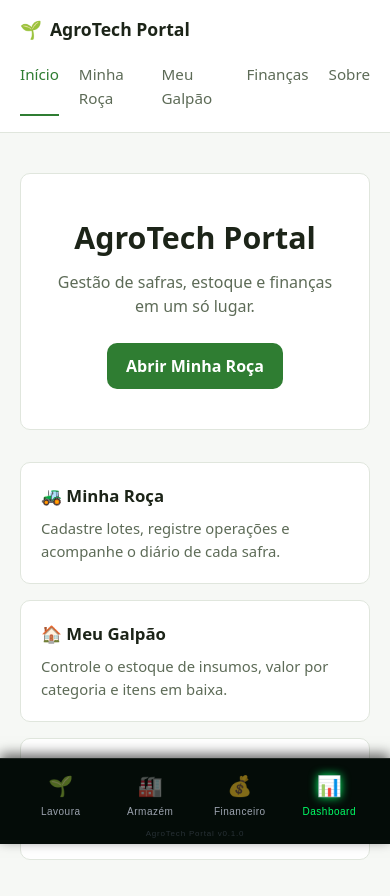
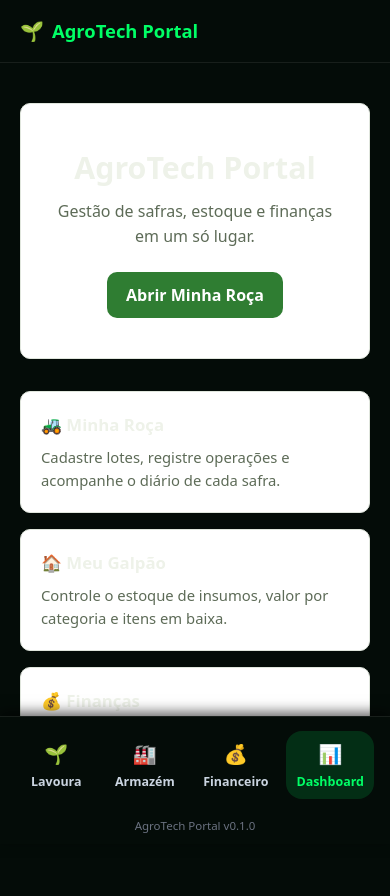
Before and after one commit to alexandrelixinski/agrotech-portal, a React (Vite) app: page / in a window 390 px wide. Shown: the top 896 px of the page. After the commit the page ends 844 px from the top, so only its background shows below. Built offline with nearby package versions, Linux system fonts and the light colour scheme; no server answers.

Commit message:
Update layout: fixed sidebar and mobile navigation styling

```diff
--- a/src/components/layout/Footer.tsx
+++ b/src/components/layout/Footer.tsx
@@ -1,87 +1,33 @@
+import { NavLink } from 'react-router-dom'
 import { APP_NAME, APP_VERSION } from '@/lib/constants'
 
 export function Footer() {
-  const neonGreen = "#00FF66";
-
-  // Identifica a página atual
-  const currentPath = typeof window !== 'undefined' ? window.location.pathname : '/roca';
-
   const menuItems = [
     { label: 'Lavoura', path: '/roca', icon: '🌱' },
     { label: 'Armazém', path: '/galpao', icon: '🏭' },
     { label: 'Financeiro', path: '/financas', icon: '💰' },
     { label: 'Dashboard', path: '/', icon: '📊' },
-  ];
+  ]
 
   return (
-    <footer style={{
-      position: 'fixed',
-      bottom: 0,
-      left: 0,
-      right: 0,
-      backgroundColor: '#040C08',
-      borderTop: '1px solid rgba(255, 255, 255, 0.1)',
-      zIndex: 9999,
-      boxShadow: '0 -4px 12px rgba(0,0,0,0.6)',
-      fontFamily: 'sans-serif'
-    }}>
-      {/* Container dos Botões */}
-      <div style={{
-        maxWidth: '440px',
-        margin: '0 auto',
-        display: 'flex',
-        justifyContent: 'space-around',
-        alignItems: 'center',
-        padding: '8px 16px 4px 16px'
-      }}>
-        {menuItems.map((item) => {
-          const isActive = currentPath === item.path || (item.path === '/' && currentPath === '');
+    <footer className="app-footer">
+      <nav className="app-footer__menu" aria-label="Navegação principal">
+        {menuItems.map((item) => (
+          <NavLink
+            key={item.path}
+            to={item.path}
+            end={item.path === '/'}
+            className={({ isActive }) =>
+              isActive ? 'app-footer__link app-footer__link--active' : 'app-footer__link'
+            }
+          >
+            <span className="app-footer__icon">{item.icon}</span>
+            <span className="app-footer__label">{item.label}</span>
+          </NavLink>
+        ))}
+      </nav>
 
-          return (
-            <a
-              key={item.path}
-              href={item.path}
-              style={{
-                display: 'flex',
-                flexDirection: 'column',
-                alignItems: 'center',
-                justifyContent: 'center',
-                flex: 1,
-                padding: '4px 0',
-                textDecoration: 'none',
-                WebkitTapHighlightColor: 'transparent'
-              }}
-            >
-              <span style={{
-                fontSize: '20px',
-                marginBottom: '2px',
-                filter: isActive ? `drop-shadow(0 0 5px ${neonGreen})` : 'none',
-                opacity: isActive ? 1 : 0.5
-              }}>
-                {item.icon}
-              </span>
-              <span style={{
-                fontSize: '10px',
-                fontWeight: 500,
-                letterSpacing: '0.05em',
-                color: isActive ? neonGreen : '#9CA3AF'
-              }}>
-                {item.label}
-              </span>
-            </a>
-          );
-        })}
-      </div>
-
-      {/* Versão do App */}
-      <div style={{
-        fontSize: '8px',
-        color: '#4B5563',
-        textAlign: 'center',
-        paddingBottom: '4px',
-        letterSpacing: '0.1em',
-        opacity: 0.5
-      }}>
+      <div className="app-footer__meta">
         {APP_NAME} v{APP_VERSION}
       </div>
     </footer>
--- a/src/components/layout/Header.tsx
+++ b/src/components/layout/Header.tsx
@@ -1,14 +1,6 @@
 import { NavLink } from 'react-router-dom'
 
 import { ROUTES } from '@/routes/paths'
-
-const NAV_ITEMS = [
-  { to: ROUTES.home, label: 'Início', end: true },
-  { to: ROUTES.roca, label: 'Minha Roça', end: false },
-  { to: ROUTES.galpao, label: 'Meu Galpão', end: false },
-  { to: ROUTES.financas, label: 'Finanças', end: false },
-  { to: ROUTES.about, label: 'Sobre', end: false },
-]
 
 export function Header() {
   return (
@@ -20,21 +12,6 @@ export function Header() {
           </span>
           AgroTech Portal
         </NavLink>
-
-        <nav className="app-nav" aria-label="Navegação principal">
-          {NAV_ITEMS.map((item) => (
-            <NavLink
-              key={item.to}
-              to={item.to}
-              end={item.end}
-              className={({ isActive }) =>
-                isActive ? 'app-nav__link app-nav__link--active' : 'app-nav__link'
-              }
-            >
-              {item.label}
-            </NavLink>
-          ))}
-        </nav>
       </div>
     </header>
   )
--- a/src/styles/global.css
+++ b/src/styles/global.css
@@ -81,8 +81,8 @@ a {
 
 /* Header */
 .app-header {
-  border-bottom: 1px solid var(--color-border);
-  background-color: var(--color-surface);
+  background-color: #040c08;
+  border-bottom: 1px solid rgba(255, 255, 255, 0.08);
 }
 
 .app-header__inner {
@@ -99,43 +99,160 @@ a {
   align-items: center;
   gap: 0.5rem;
   font-weight: 700;
-  font-size: 1.1rem;
+  font-size: 1.15rem;
+  color: #00ff66;
 }
 
-.app-nav {
-  display: flex;
-  gap: 1.25rem;
+.app-header__logo {
+  font-size: 1.2rem;
 }
 
-.app-nav__link {
-  color: var(--color-muted);
-  font-size: 0.95rem;
-  padding-block: 0.25rem;
-  border-bottom: 2px solid transparent;
+/* Footer / Bottom nav / Sidebar */
+.app-footer {
+  position: fixed;
+  left: 0;
+  right: 0;
+  bottom: 0;
+  background-color: #040c08;
+  border-top: 1px solid rgba(255, 255, 255, 0.08);
+  z-index: 9999;
+  box-shadow: 0 -4px 12px rgba(0, 0, 0, 0.6);
+  display: flex;
+  flex-direction: column;
+  align-items: center;
+  padding: 0.5rem 0 0 0;
 }
 
-.app-nav__link:hover {
-  color: var(--color-text);
+.app-footer__menu {
+  display: flex;
+  justify-content: space-around;
+  align-items: center;
+  width: 100%;
+  max-width: 640px;
+  gap: 0.5rem;
+  padding: 0.35rem 1rem 0.75rem;
 }
 
-.app-nav__link--active {
-  color: var(--color-primary);
-  border-bottom-color: var(--color-primary);
+.app-footer__link {
+  display: flex;
+  flex-direction: column;
+  align-items: center;
+  justify-content: center;
+  text-decoration: none;
+  color: #cbd5e1;
+  font-size: 0.78rem;
+  font-weight: 700;
+  gap: 0.2rem;
+  padding: 8px 10px;
+  border-radius: 16px;
+  width: 100%;
+  transition: background-color 0.2s ease, color 0.2s ease, transform 0.2s ease;
 }
 
-/* Footer */
-.app-footer {
-  border-top: 1px solid var(--color-border);
-  background-color: var(--color-surface);
-  color: var(--color-muted);
-  font-size: 0.875rem;
+.app-footer__link:hover {
+  color: #ffffff;
+  background-color: rgba(255, 255, 255, 0.06);
+  transform: translateY(-1px);
 }
 
-.app-footer__inner {
+.app-footer__link--active {
+  color: #00ff66;
+  background-color: rgba(0, 255, 102, 0.14);
+}
+
+.app-footer__icon {
+  font-size: 1.2rem;
+}
+
+.app-footer__meta {
+  font-size: 0.72rem;
+  color: #6b7280;
+  text-align: center;
+  padding: 0.35rem 0 0.6rem;
+}
+
+@media (min-width: 1024px) {
+  .app-footer {
+    position: fixed;
+    top: 0;
+    bottom: 0;
+    left: 0;
+    right: auto;
+    width: 250px;
+    min-width: 250px;
+    border-top: none;
+    border-right: 1px solid rgba(255, 255, 255, 0.08);
+    box-shadow: none;
+    padding: 2rem 0 1rem;
+    align-items: stretch;
+    gap: 1rem;
+  }
+
+  .app-footer__menu {
+    flex-direction: column;
+    align-items: stretch;
+    justify-content: flex-start;
+    padding-top: 1.25rem;
+    gap: 0.85rem;
+    width: 100%;
+  }
+
+  .app-footer__link {
+    flex-direction: row;
+    align-items: center;
+    justify-content: flex-start;
+    gap: 1rem;
+    padding: 1rem 1.2rem;
+    font-size: 0.95rem;
+    border-radius: 999px;
+    width: auto;
+    color: #cbd5e1;
+    margin: 0 1rem;
+  }
+
+  .app-footer__link:hover {
+    background-color: rgba(255, 255, 255, 0.06);
+  }
+
+  .app-footer__link--active {
+    color: #00ff66;
+    background-color: rgba(0, 255, 102, 0.16);
+  }
+
+  .app-footer__icon {
+    font-size: 1.35rem;
+  }
+
+  .app-footer__meta {
+    text-align: left;
+    padding: 0 1rem 0;
+    font-size: 0.8rem;
+  }
+
+  .app-shell {
+    padding-left: 250px;
+  }
+}
+
+
+body {
+  margin: 0;
+  min-height: 100vh;
+  background-color: #040c08;
+  color: #eef2e9;
+  line-height: 1.55;
+}
+
+.app-shell {
   display: flex;
-  justify-content: space-between;
-  gap: 1rem;
-  padding-block: 1rem;
+  flex-direction: column;
+  min-height: 100vh;
+  background-color: #040c08;
+}
+
+.app-main {
+  flex: 1;
+  padding-block: 2.5rem;
 }
 
 /* Layout helpers */
```
